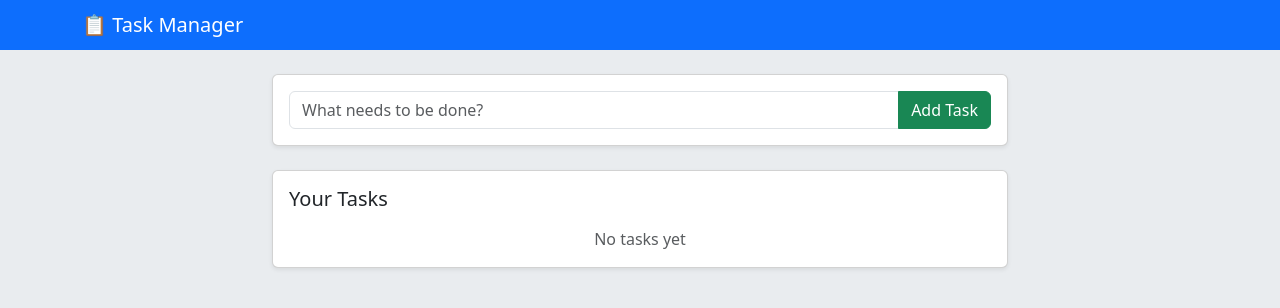
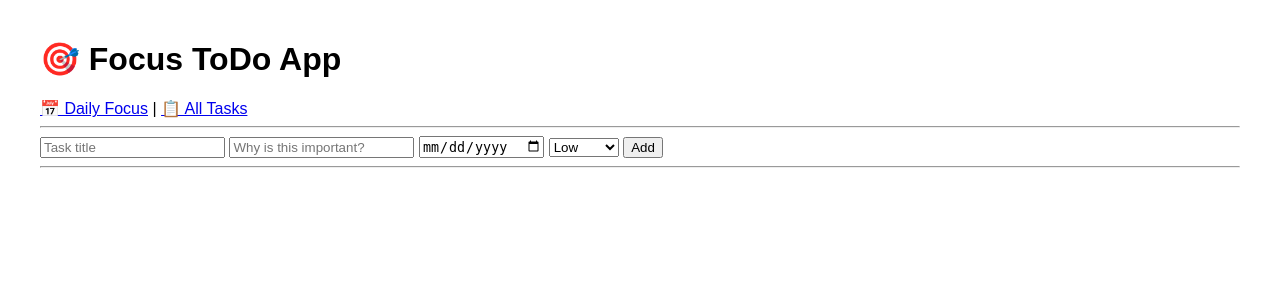
Before and after one commit to Majeed067/todo-app-cc302, a Flask app: template templates/index.html in a window 1280 px wide. Shown: the top 308 px of the page. Run offline with Flask 3, Linux system fonts and the light colour scheme; the template is opened without the code that fills it, so the values that code supplies are empty.

Commit message:
Revamp index.html for Focus ToDo App
Updated the task management interface to focus on daily tasks with improved input fields and task details.

```diff
--- a/templates/index.html
+++ b/templates/index.html
@@ -1,82 +1,58 @@
 <!DOCTYPE html>
-<html lang="en">
+<html>
 <head>
-    <meta charset="UTF-8">
-    <title>Task Manager</title>
+    <title>Focus ToDo</title>
+    <style>
+        body { font-family: Arial; margin: 40px; }
+        .done { text-decoration: line-through; color: gray; }
+        .task { padding: 10px; border-bottom: 1px solid #ccc; }
+        .badge { font-weight: bold; }
+    </style>
+</head>
+<body>
 
-    <!-- Bootstrap 5 -->
-    <link href="https://cdn.jsdelivr.net/npm/bootstrap@5.3.2/dist/css/bootstrap.min.css" rel="stylesheet">
-</head>
+<h1>🎯 Focus ToDo App</h1>
 
-<body class="bg-body-secondary">
+<!-- DAILY FOCUS MODE -->
+<a href="/?focus=today">📅 Daily Focus</a> |
+<a href="/">📋 All Tasks</a>
 
-<!-- Header -->
-<nav class="navbar navbar-dark bg-primary">
-    <div class="container">
-        <span class="navbar-brand mb-0 h1">📋 Task Manager</span>
-    </div>
-</nav>
+<hr>
 
-<div class="container mt-4">
-    <div class="row justify-content-center">
-        <div class="col-md-8">
+<!-- ADD TASK -->
+<form method="post" action="/add">
+    <input name="title" placeholder="Task title" required>
+    <input name="description" placeholder="Why is this important?">
+    <input type="date" name="due_date">
 
-            <!-- Add Task Card -->
-            <div class="card shadow-sm mb-4">
-                <div class="card-body">
-                    <form action="/add" method="POST" class="input-group">
-                        <input type="text" name="todo" class="form-control" placeholder="What needs to be done?" required>
-                        <button class="btn btn-success">Add Task</button>
-                    </form>
-                </div>
-            </div>
+    <select name="priority">
+        <option value="low">Low</option>
+        <option value="medium">Medium</option>
+        <option value="high">High</option>
+    </select>
 
-            <!-- Task List -->
-            <div class="card shadow-sm">
-                <div class="card-body">
-                    <h5 class="mb-3">Your Tasks</h5>
+    <button>Add</button>
+</form>
 
-                    {% if todos %}
-                    <ul class="list-group list-group-flush">
-                        {% for todo in todos %}
-                        <li class="list-group-item">
+<hr>
 
-                            <div class="d-flex justify-content-between align-items-center">
-                                <div>
-                                    <span class="fw-bold me-2">{{ loop.index }}.</span>
-                                    {{ todo }}
-                                </div>
+<!-- TASK LIST -->
+{% for todo in todos %}
+<div class="task">
+    <strong class="{{ 'done' if todo.status == 'done' else '' }}">
+        {{ todo.title }}
+    </strong>
 
-                                <div class="d-flex gap-2">
-                                    <!-- Update -->
-                                    <form action="/update/{{ loop.index0 }}" method="POST" class="d-flex gap-1">
-                                        <input type="text" name="todo"
-                                               class="form-control form-control-sm"
-                                               placeholder="Edit" required>
-                                        <button class="btn btn-outline-warning btn-sm">Save</button>
-                                    </form>
+    <div>{{ todo.description }}</div>
+    <div>Priority: {{ todo.priority }}</div>
+    <div>Due: {{ todo.due_date or 'No deadline' }}</div>
+    <div class="badge">Urgency: {{ todo.urgency }}</div>
 
-                                    <!-- Delete -->
-                                    <a href="/delete/{{ loop.index0 }}"
-                                       class="btn btn-outline-danger btn-sm">
-                                        Delete
-                                    </a>
-                                </div>
-                            </div>
-
-                        </li>
-                        {% endfor %}
-                    </ul>
-                    {% else %}
-                        <p class="text-muted text-center mb-0">No tasks yet</p>
-                    {% endif %}
-
-                </div>
-            </div>
-
-        </div>
-    </div>
+    <a href="/toggle/{{ loop.index0 }}">Toggle</a> |
+    <a href="/snooze/{{ loop.index0 }}">Snooze 1 day</a> |
+    <a href="/delete/{{ loop.index0 }}">Delete</a>
 </div>
+{% endfor %}
 
 </body>
 </html>
```
